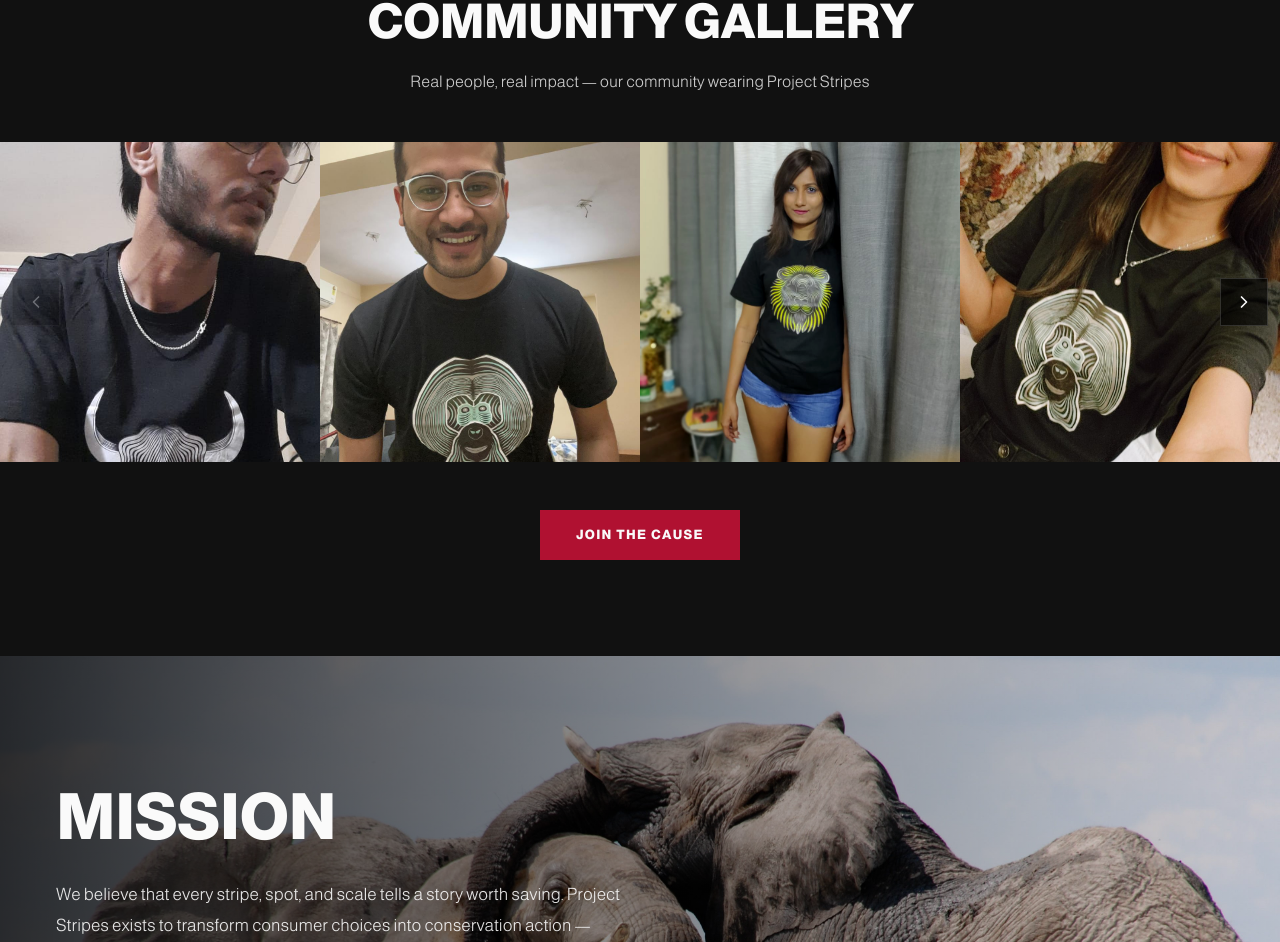
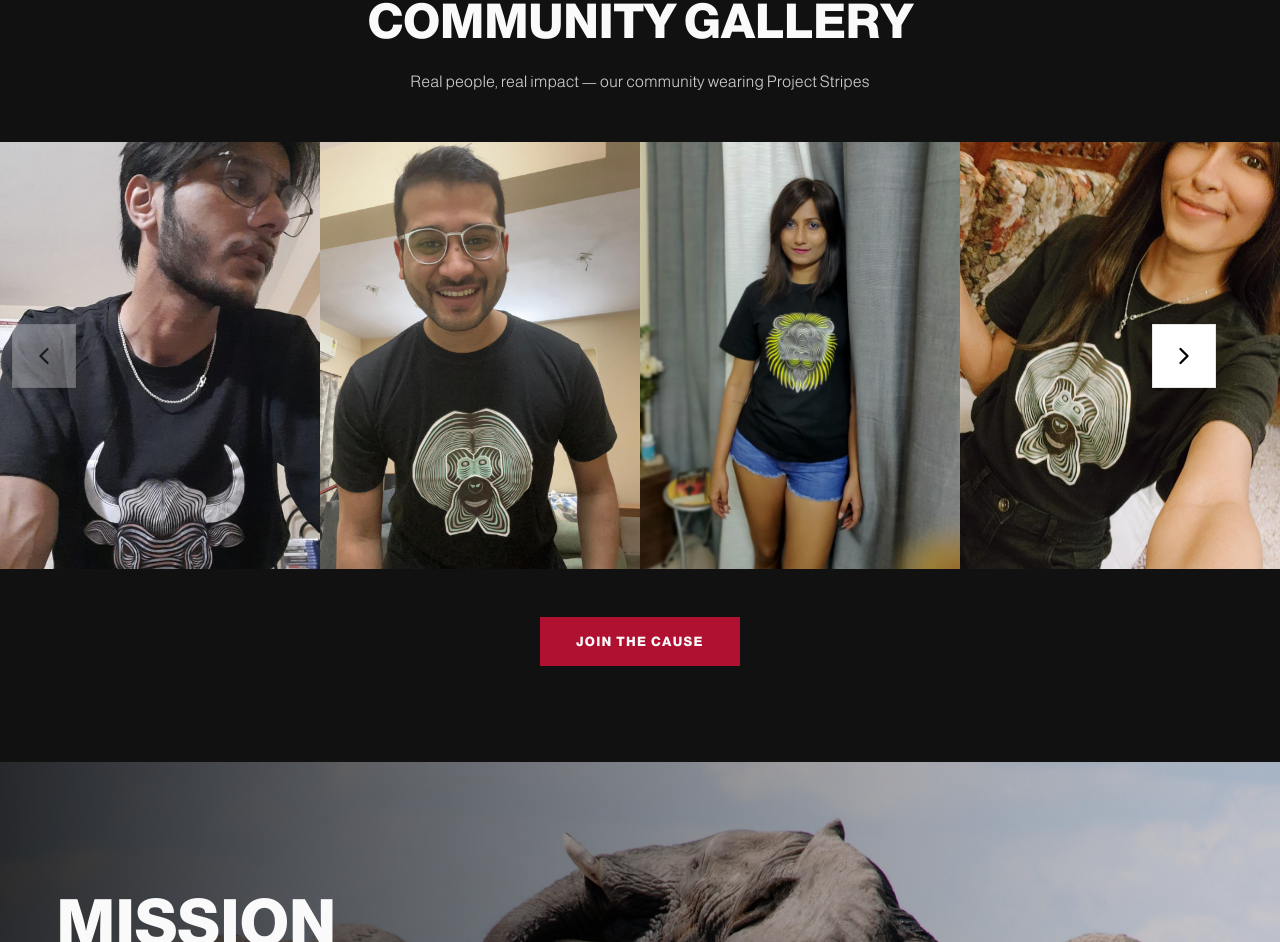
Before and after one commit to trbuilds/project-stripes, a Next.js app: page / in a window 1280 px wide. Shown: the part 1649-2591 px from the top of the page. Built offline with nearby package versions, Linux system fonts and the light colour scheme; no server answers.

Commit message:
Add customer images to carousel, update to 3:4 aspect ratio, update carousel buttons to larger with white bg, black arrows, fix carousel to show all 10 images

```diff
--- a/components/CommunityGallery.tsx
+++ b/components/CommunityGallery.tsx
@@ -1,6 +1,6 @@
 'use client'
 
-import { useState } from 'react'
+import { useState, useEffect } from 'react'
 import Image from 'next/image'
 import Link from 'next/link'
 import { ChevronLeftIcon, ChevronRightIcon } from '@/components/icons'
@@ -31,13 +31,25 @@
   { src: '/images/customer images/tria.jpg', alt: 'Tria wearing a Project Stripes tee' },
 ]
 
-// Slides visible per breakpoint (handled via CSS, JS tracks desktop default)
-const SLIDES_VISIBLE = 4 // desktop; override with CSS for tablet/mobile
+function getSlidesVisible() {
+  if (typeof window === 'undefined') return 4
+  if (window.innerWidth < 640) return 1
+  if (window.innerWidth < 1024) return 2
+  return 4
+}
 
 export default function CommunityGallery() {
   const [currentIndex, setCurrentIndex] = useState(0)
+  const [slidesVisible, setSlidesVisible] = useState(4)
   const totalSlides = galleryImages.length
-  const maxIndex = totalSlides - SLIDES_VISIBLE // desktop max
+  const maxIndex = totalSlides - slidesVisible
+
+  useEffect(() => {
+    const update = () => setSlidesVisible(getSlidesVisible())
+    update()
+    window.addEventListener('resize', update)
+    return () => window.removeEventListener('resize', update)
+  }, [])
 
   const handlePrev = () => setCurrentIndex((i) => Math.max(0, i - 1))
   const handleNext = () => setCurrentIndex((i) => Math.min(maxIndex, i + 1))
@@ -62,28 +74,28 @@
           disabled={currentIndex === 0}
           aria-label="Previous photo"
           className="
-            absolute left-3 top-1/2 -translate-y-1/2 z-10
-            w-12 h-12 flex items-center justify-center
-            bg-black/65 border border-white/15
-            text-ps-white cursor-pointer
+            absolute left-3 top-1/2 -translate-y-1/2 z-20
+            w-16 h-16 flex items-center justify-center
+            bg-white border border-black/10
+            text-black cursor-pointer
             transition-opacity duration-200
             disabled:opacity-30
           "
         >
-          <ChevronLeftIcon className="w-5 h-5" />
+          <ChevronLeftIcon className="w-7 h-7" />
         </button>
 
         {/* Track */}
         <div
           className="flex carousel-transition"
-          style={{ transform: `translateX(-${currentIndex * (100 / SLIDES_VISIBLE)}%)` }}
+          style={{ transform: `translateX(-${currentIndex * (100 / slidesVisible)}%)` }}
           aria-live="polite"
         >
           {galleryImages.map((image, index) => (
             <div
               key={index}
               className="
-                relative shrink-0 aspect-square overflow-hidden
+                relative shrink-0 aspect-[3/4] overflow-hidden
                 w-full
                 sm:w-1/2
                 lg:w-1/4
@@ -115,15 +127,15 @@
           disabled={currentIndex >= maxIndex}
           aria-label="Next photo"
           className="
-            absolute right-3 top-1/2 -translate-y-1/2 z-10
-            w-12 h-12 flex items-center justify-center
-            bg-black/65 border border-white/15
-            text-ps-white cursor-pointer
+            absolute right-16 top-1/2 -translate-y-1/2 z-20
+            w-16 h-16 flex items-center justify-center
+            bg-white border border-black/10
+            text-black cursor-pointer
             transition-opacity duration-200
             disabled:opacity-30
           "
         >
-          <ChevronRightIcon className="w-5 h-5" />
+          <ChevronRightIcon className="w-7 h-7" />
         </button>
       </div>
 
```
